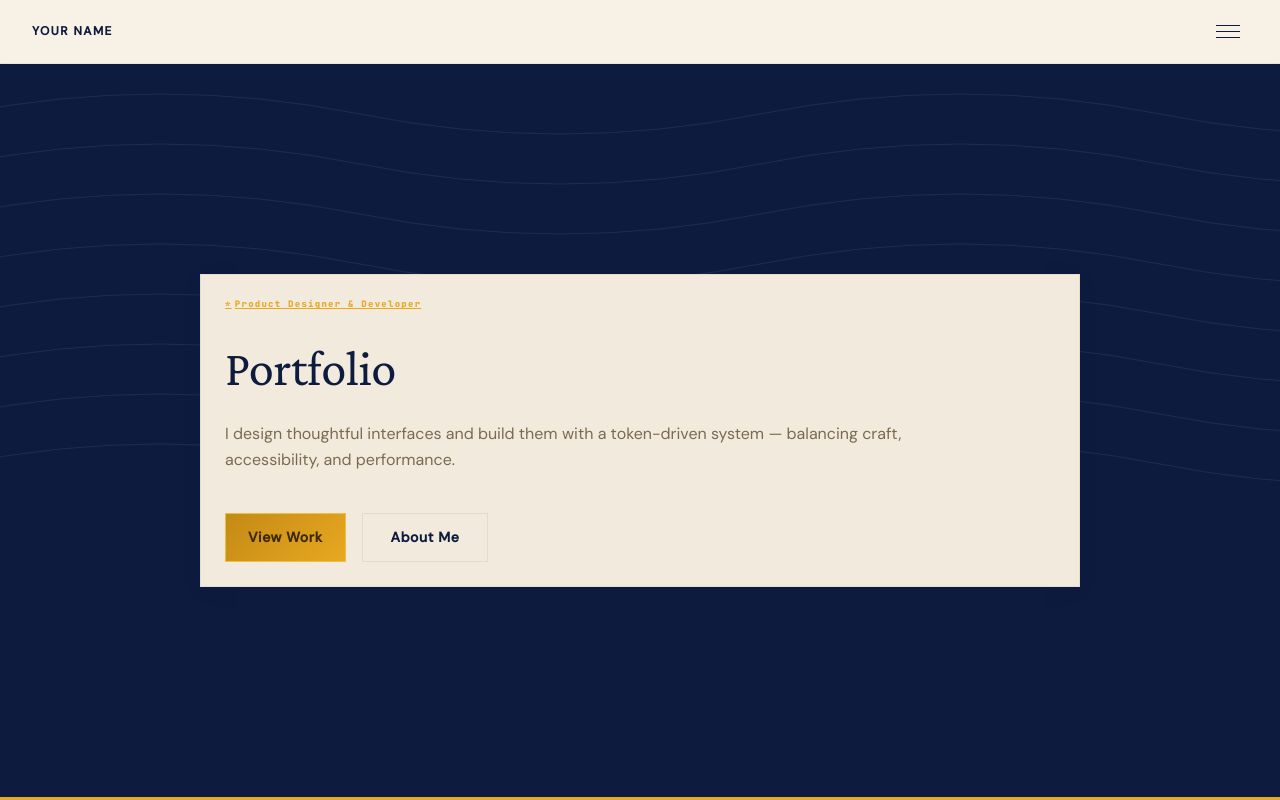
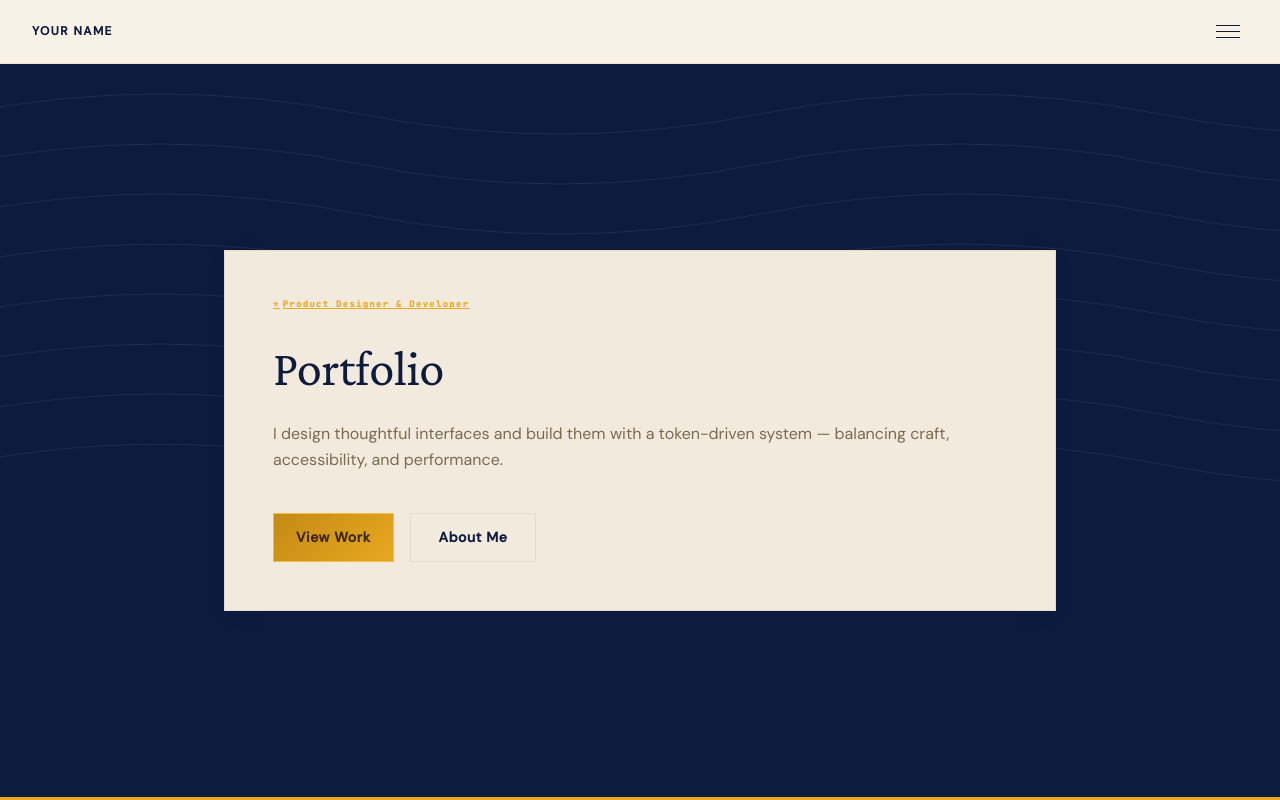
Before and after one commit to Kloswasa/portfolio-site, a Next.js app: page / in a window 1280 px wide. Shown: the top 800 px of the page. Built offline with nearby package versions, Linux system fonts and the light colour scheme.

Commit message:
Update page.tsx

```diff
--- a/app/page.tsx
+++ b/app/page.tsx
@@ -52,8 +52,8 @@ export default function HomePage() {
       >
         <WavePattern />
 
-        <div className="relative mx-auto flex w-full max-w-[960px] flex-1 flex-col justify-center px-10 py-12 sm:py-16">
-          <div className="card flex flex-col gap-2 p-6">
+        <div className="relative mx-auto flex w-full max-w-[960px] flex-1 flex-col justify-center px-16 py-12 sm:py-16">
+          <div className="card flex flex-col gap-2 p-12">
             <span className="eyebrow">Product Designer &amp; Developer</span>
 
             <h1 className="mt-3 text-heading-4xl font-heading text-text leading-[1.15] tracking-[-0.5px]">
```
